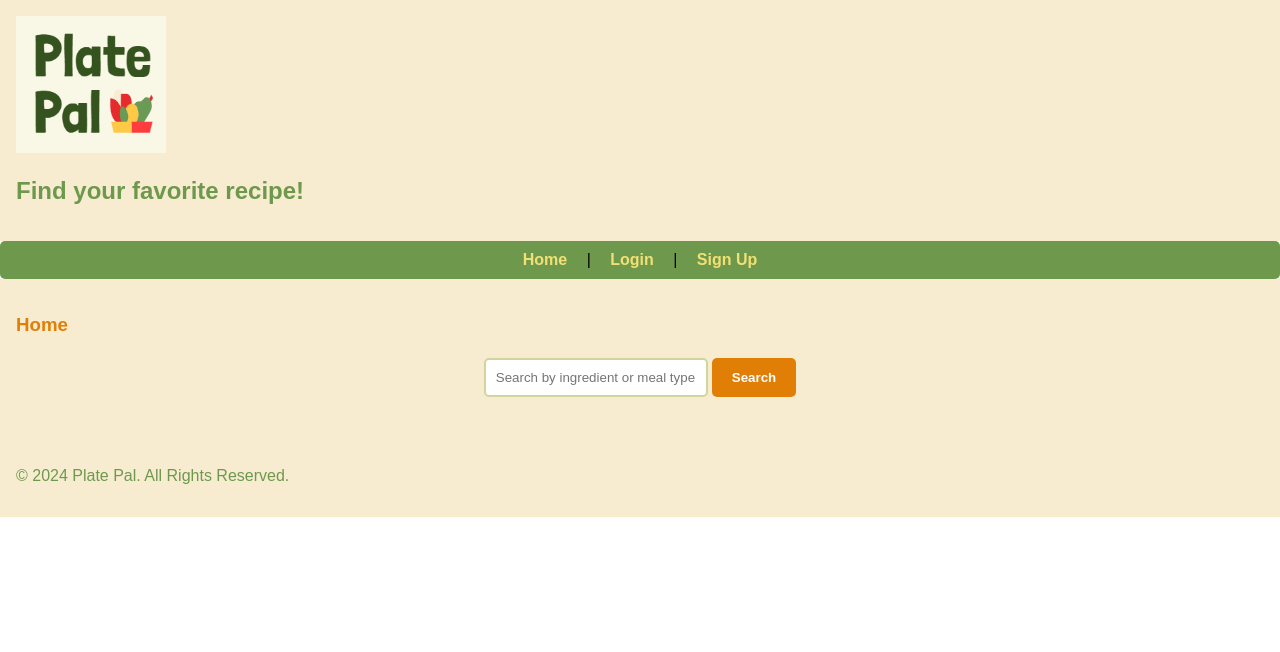
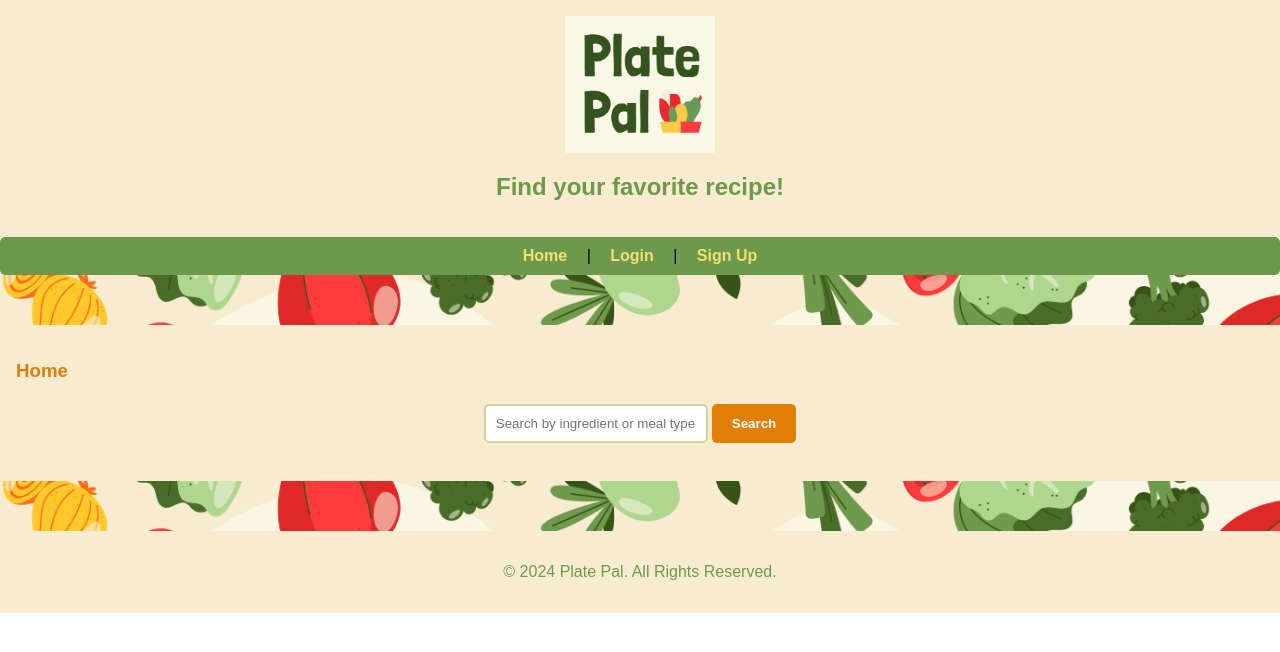
Before and after one commit to lennythepenny/PlatePal, a PHP site: page /view/index_view.php in a window 1280 px wide. Shown: the top 652 px of the page. Run offline with PHP 8.4, Linux system fonts and the light colour scheme.

Commit message:
FIANLLY FINISHED HOPEFULLY

```diff
--- a/main.css
+++ b/main.css
@@ -13,10 +13,16 @@ body {
     margin: 0; /* Remove default body margin */
 }
 
+/* Basic styling for Plate Pal */
 header, footer {
     background-color: var(--tan);
     padding: 1em;
     color: var(--green);
+    display: flex;             /* Add flexbox for centering */
+    flex-direction: column;    /* Stack elements vertically */
+    align-items: center;       /* Center items horizontally */
+    justify-content: center;   /* Center items vertically (optional, if needed) */
+    text-align: center;        /* Center text content */
 }
 
 h3 {
@@ -140,3 +146,20 @@ button[type="submit"]:hover {
     max-height: 200px;  /* Limits the maximum height of the image */
     margin: 0 auto;     /* Centers the image horizontally */
 }
+/* Footer Banner Container */
+.footer-banner {
+    width: 100%; /* Make the container span the full width */
+    height: 50px; /* Set a fixed height for the banner */
+    overflow: hidden; /* Hide any overflowing image parts */
+    display: flex; /* Flexbox to center the image */
+    justify-content: center; /* Center the image horizontally */
+    align-items: center; /* Center the image vertically */
+}
+
+/* Image inside the container */
+.footer-banner img {
+    width: 100%; /* Make the image fill the container width */
+    height: 100%; /* Make the image fill the container height */
+    object-fit: cover; /* Ensure the image covers the container area without distortion */
+    max-width: none; /* Override any default max-width set on images */
+}
--- a/view/footer.php
+++ b/view/footer.php
@@ -1,3 +1,6 @@
+<section class="footer-banner">
+    <img src="../images/food_footer_image.png" alt="Banner Image" />
+</section>
 <footer>
     <p>&copy; 2024 Plate Pal. All Rights Reserved.</p>
 </footer>
--- a/view/header.php
+++ b/view/header.php
@@ -37,5 +37,9 @@
                 <a href="../view/register_view.php">Sign Up</a>
             <?php endif; ?>
         </nav>
+<!-- REMOVE IF IT LOOKS UGLY LOL-->
+        <section class="footer-banner">
+            <img src="../images/food_footer_image.png" alt="Banner Image" />
+        </section>
 </body>
 </html>
```
Also changed, not shown: images/food_footer_image.png (added), 1 other file.
